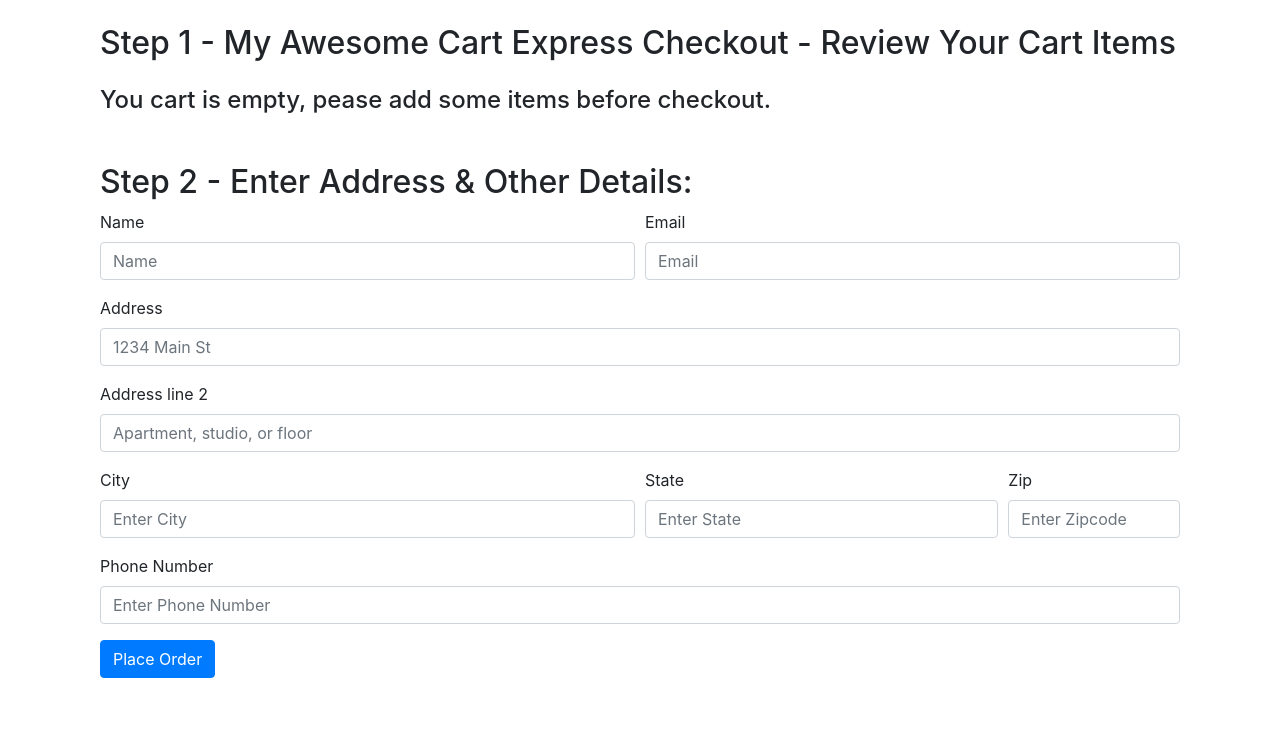
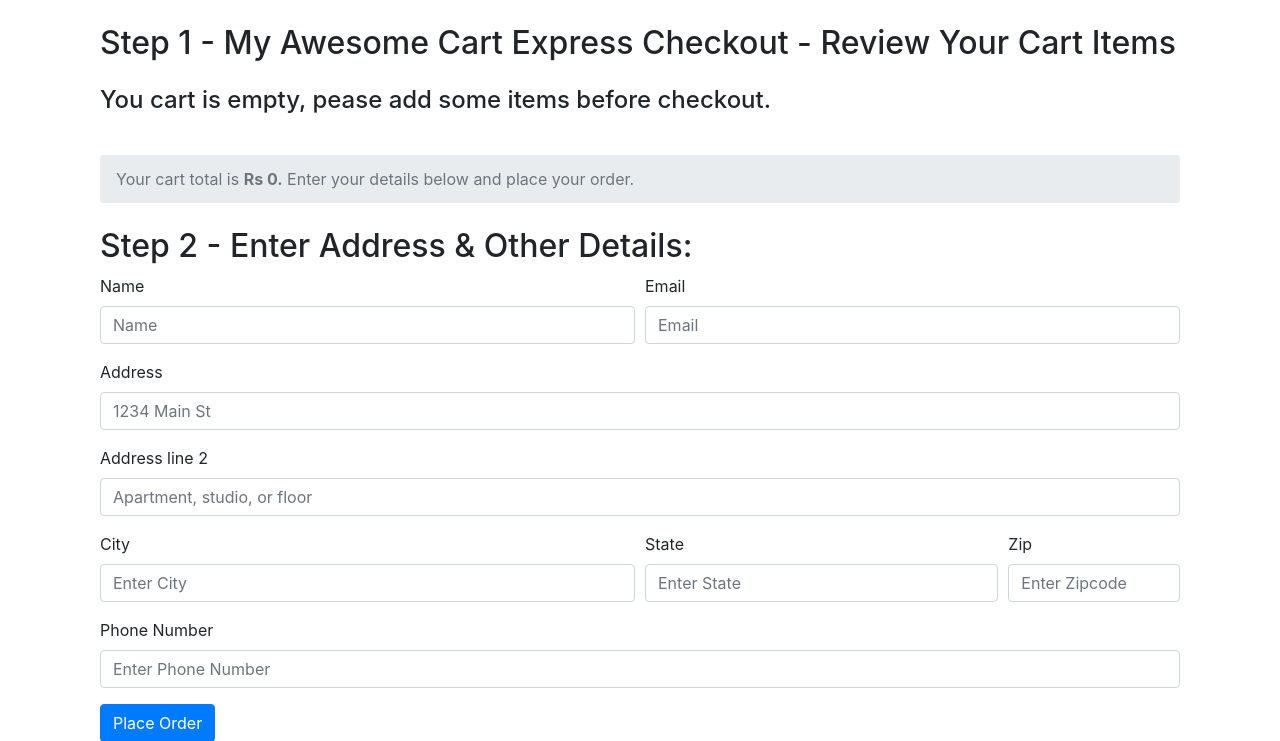
Before and after one commit to yuvipython/DjangoCWH, a Django app: page /shop/checkout/ in a window 1280 px wide. Shown: the part 56-797 px from the top of the page. Before the commit the page ends 734 px from the top, so only its background shows below. Run offline with Django 3.2, Linux system fonts and the light colour scheme; some libraries are stand-ins or nearby versions.

Commit message:
ECommerce Website Completed.

```diff
--- a/ECommerceBlog/shop/templates/shop/checkout.html
+++ b/ECommerceBlog/shop/templates/shop/checkout.html
@@ -7,6 +7,12 @@
         <div>
             <ul class="list-group" id="items">
             </ul>
+            <nav aria-label="breadcrumb">
+                <ol class="breadcrumb mt-3">
+                    <li class="breadcrumb-item active" aria-current="page">Your cart total is <B>Rs <span id="totalPrice"></span>.</B>
+                        Enter your details below and place your order.</li>
+                </ol>
+            </nav>
         </div>
     </div>
     <div class="col my-4">
@@ -57,6 +63,7 @@
 {% block js %}
 <script>
 var sum = 0;
+var totalPrice = 0;
 // Find out the cart items from localStorage
 if(localStorage.getItem('cart') == null){
     var cart = {};
@@ -74,7 +81,9 @@ else{
         for(item in cart){
         let name = cart[item][1];
         let qty = cart[item][0];
+        let itemPrice = cart[item][2];
         sum = sum + qty;
+        totalPrice = totalPrice + qty * itemPrice;
         mystr = `<li class="list-group-item d-flex justify-content-between align-items-center">
                         ${name}
                         <span class="badge badge-primary badge-pill">${qty}</span>
@@ -83,6 +92,7 @@ else{
     }
 }
 document.getElementById('cart').innerHTML = sum;
+document.getElementById('totalPrice').innerHTML = totalPrice;
 
 $('#items_json').val(JSON.stringify(cart));
 {% if thank %}
--- a/ECommerceBlog/shop/templates/shop/index.html
+++ b/ECommerceBlog/shop/templates/shop/index.html
@@ -59,8 +59,9 @@ padding-right: 0;
                         <div class="card align-items-center" style="width: 18rem;">
                             <img src='/media/{{i.image}}' class="card-img-top" alt="...">
                             <div class="card-body">
-                                <h5 class="card-title" id="namepr{{i.id}}">{{i.product_name}}</h5>
+                                <h5 class="card-title" id="namepr{{i.id}}">{{i.product_name}}</h5><br/>
                                 <p class="card-text">{{i.desc|slice:"0:60"}}...</p>
+                                <h5 class="card-price">Price Rs: <span id="pricepr{{i.id}}">{{i.price}}</span></h5>
                                 <span id="divpr{{i.id}}" class="divpr">
                                     <button id="pr{{i.id}}" class="btn btn-primary cart">Add To Cart</button>
                                 </span>
@@ -113,7 +114,8 @@ $('.divpr').on('click', 'button.cart', function(){
     } else {
     	qty = 1;
     	name = document.getElementById('name'+idstr).innerHTML
-        cart[idstr] = [qty, name];
+        price = document.getElementById('price'+idstr).innerHTML
+        cart[idstr] = [qty, name, parseInt(price)];
     }
     updateCart(cart);
 });
```
Also changed, not shown: ECommerceBlog/shop/migrations/0005_orderupdate.py (added), ECommerceBlog/shop/migrations/0006_auto_20200814_0754.py (added).
